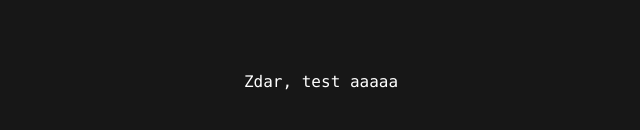
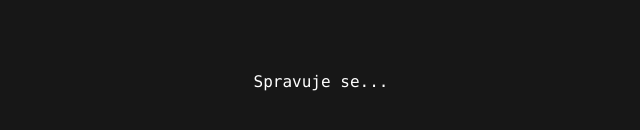
Before and after one commit to Kubica91/github-portfolio, a React (Vite) app: page / in a window 1280 px wide. Shown: the part 312-442 px from the top of the page, without its empty margins (319-959 px from the left). Built offline with nearby package versions, Linux system fonts and the light colour scheme.

Commit message:
zmena hlasky spravuje se

```diff
--- a/src/App.tsx
+++ b/src/App.tsx
@@ -6,7 +6,7 @@ const App = () => {
 
     return (
         <div className="flex h-screen w-screen flex-col items-center justify-center gap-3 bg-neutral-900 text-white">
-            <span>{t("Zdar, test")}</span>
+            <span>{t("Spravuje se...")}</span>
 
             <ToastContainer
                 position="top-center"
--- a/src/i18n.ts
+++ b/src/i18n.ts
@@ -4,7 +4,7 @@ import { initReactI18next } from "react-i18next";
 const resources = {
     cs: {
         translation: {
-            "Zdar, test": "Zdar, test aaaaa",
+            "Spravuje se...": "Spravuje se...",
         },
     },
 };
```
